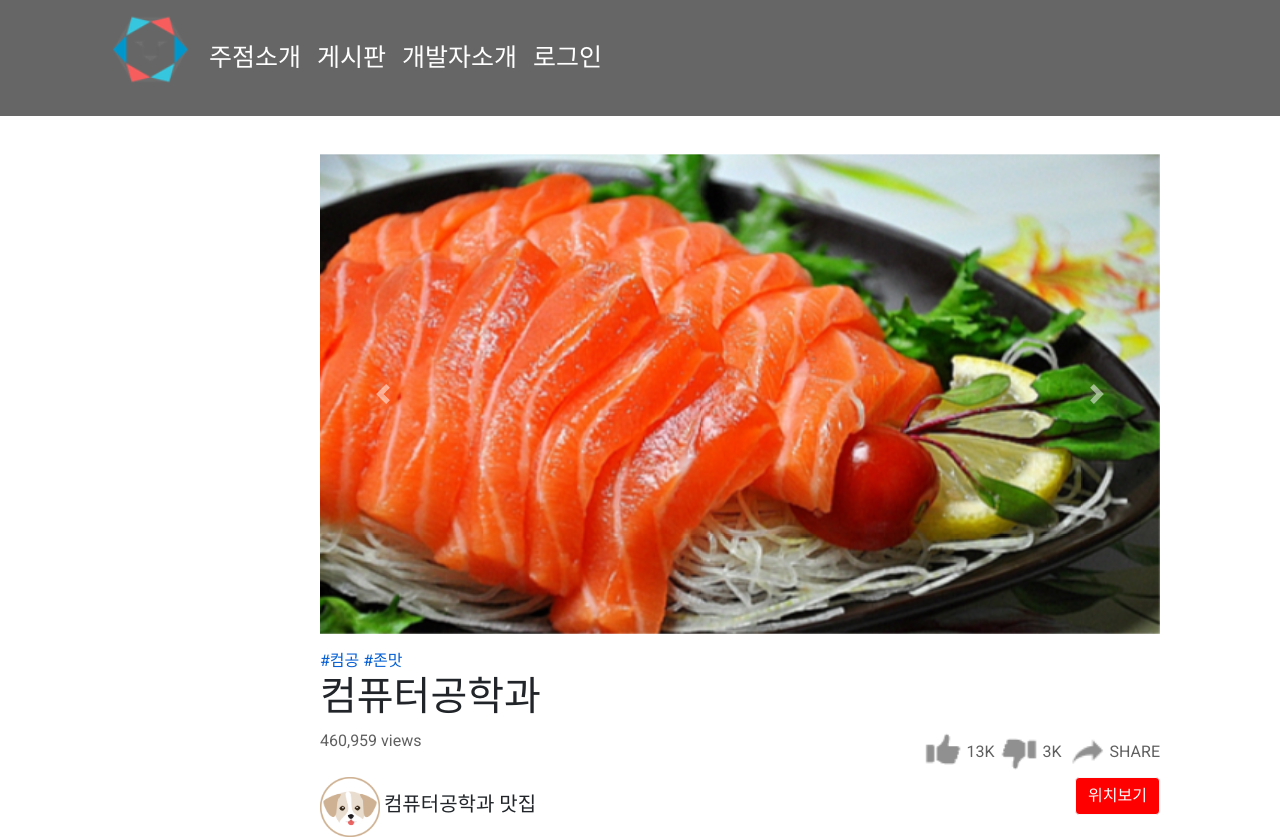
After one commit to kitejun/kpufestival, a Django app: page /introdetail/ in a window 1280 px wide. The commit adds this page. Run offline with Django 3.2, Linux system fonts and the light colour scheme; some libraries are stand-ins or nearby versions.

Commit message:
주점소개 디테일 디자인

```diff
--- a/board/views.py
+++ b/board/views.py
@@ -7,5 +7,9 @@ def board(request):
 
 def detail(request):
     return render(request,'detail.html')
+
 def introduce(request):
     return render(request,'introduce.html')
+
+def introdetail(request):
+    return render(request,'intro_detail.html')
--- a/kpufestival/static/css/styles.css
+++ b/kpufestival/static/css/styles.css
@@ -47,7 +47,60 @@ body{
 #intro-card-img{
     height: 117.5;
     /*border-bottom:5px solid red;*/
-  }
+}
+
+/*intro detail 페이지*/
+/*웹*/
+@media (min-width: 1025px)  {
+#detail-container{
+    margin-left:25%;
+    margin-right:25%;
+    margin-top:12%;
+    margin-bottom: 12%;
+    width: 840;
+    }
+}
+/*모바일*/
+@media (max-width: 1025px)  {
+#detail-container{
+    margin-left:7%;
+    margin-right:7%;
+    margin-top:30%;
+    margin-bottom: 12%;
+    width: 840;
+    }
+}
+
+#carousel{
+    margin-bottom: 15px;
+}
+#detail-text{
+    color:#606060;
+}
+#tag{
+    color: #065FD4;
+}
+#contain-right{
+    float:right;
+}
+
+#icon_btn{
+    width: 40;
+}
+#detail-img{
+    width: 840; height:480;
+}
+#user-img{
+    width:60;
+    height:60;
+}
+#sub_button{
+    color: white;
+    background-color: red;
+    float: right;
+}
+
+
 /*로그인,회원가입*/
 /*카드*/
 .card-body{
--- a/kpufestival/templates/base.html
+++ b/kpufestival/templates/base.html
@@ -15,6 +15,7 @@
 </head>
 
 <body>
+  <div class="header">
   <!--navbar-->
 <nav class="navbar navbar-expand-lg navbar-light fixed-top" id="mainNav">
   <div class="container">
@@ -42,6 +43,8 @@
     </div>
   </div>
 </nav>
+</div>
+
 {% block content %}
 
 {% endblock %}
--- /dev/null
+++ b/kpufestival/templates/intro_detail.html
@@ -0,0 +1,76 @@
+{% extends 'base.html' %}
+
+{% load staticfiles %}
+{% block content %}
+
+<div id="detail-container">
+<div id="carousel" class="carousel slide" data-ride="carousel">
+  <div class="carousel-inner">
+    <div class="carousel-item active">
+        <img id="detail-img" src="{% static 'img/food_example1.png' %}">
+    </div>
+    <div class="carousel-item">
+        <img id="detail-img" src="{% static 'img/food_example2.png' %}">
+    </div>
+  </div>
+  <a class="carousel-control-prev" href="#carouselExampleControls" role="button" data-slide="prev">
+    <span class="carousel-control-prev-icon" aria-hidden="true"></span>
+    <span class="sr-only">Previous</span>
+  </a>
+  <a class="carousel-control-next" href="#carouselExampleControls" role="button" data-slide="next">
+    <span class="carousel-control-next-icon" aria-hidden="true"></span>
+    <span class="sr-only">Next</span>
+  </a>
+</div>
+
+  <!--태그-->
+  <a id="tag">#컴공 </a><a id="tag">#존맛</a>
+  <!--학과명-->
+  <h1>컴퓨터공학과</h1>
+  <!--조회수-->
+  <span id="detail-text">460,959 views</span>
+  <div id="contain-right">
+  <!--좋아요-->
+  <a href="{% url 'introdetail' %}">
+    <img id="icon_btn" src="{% static 'img/like_btn.png'%}" style="margin-bottom:8px;">
+    <span id="detail-text"> 13K</span>
+  </a>
+  <!--싫어요-->
+  <a href="{% url 'introdetail' %}">
+    <img id="icon_btn" src="{% static 'img/dislike_btn.png'%}" style="margin-top:2px;">
+    <span id="detail-text"> 3K</span>
+  </a>
+  <!--공유하기-->
+  <a href="{% url 'introdetail' %}">
+    <img id="icon_btn" src="{% static 'img/share_btn.png'%}">
+    <span id="detail-text"> SHARE</span>
+  </a>
+  </div>
+  <br>
+  <br>
+  <img id="user-img" src="{% static 'img/icon.png'%}">
+  <span style="font-size: 20px;">컴퓨터공학과 맛집</span>
+  <button id="sub_button" class="btn btn-light" data-toggle="modal" data-target="#exampleModal">위치보기</button>
+    <!-- Modal -->
+        <div class="modal fade" id="exampleModal" tabindex="-1" role="dialog" aria-labelledby="exampleModalLabel" aria-hidden="true">
+          <div class="modal-dialog" role="document">
+            <div class="modal-content">
+              <div class="modal-header">
+                <h5 class="modal-title" id="exampleModalLabel">컴퓨터공학과</h5>
+                <button type="button" class="close" data-dismiss="modal" aria-label="Close">
+                  <span aria-hidden="true">&times;</span>
+                </button>
+              </div>
+              <div class="modal-body">
+                <img src="{%static 'img/map.png'%}">
+                지도 넣어주세요
+              </div>
+              <div class="modal-footer">
+                <button type="button" class="btn btn-light" data-dismiss="modal">닫기</button>
+              </div>
+            </div>
+          </div>
+        </div>
+
+</div>
+{% endblock %}
--- a/kpufestival/urls.py
+++ b/kpufestival/urls.py
@@ -12,5 +12,7 @@ urlpatterns = [
     path('board/',board.views.board,name="board"),
     path('detail/',board.views.detail,name="detail"),
     path('introduce/',board.views.introduce,name="introduce"),
+    path('introdetail/',board.views.introdetail,name="introdetail"),
     path('developer/',info.views.developer,name="developer"),
+
 ]
```
Also changed, not shown: kpufestival/static/img/dislike_btn.png (added), kpufestival/static/img/food_example1.png (added), kpufestival/static/img/food_example2.png (added), kpufestival/static/img/icon.png (added), kpufestival/static/img/like_btn.png (added), kpufestival/static/img/share_btn.png (added).
